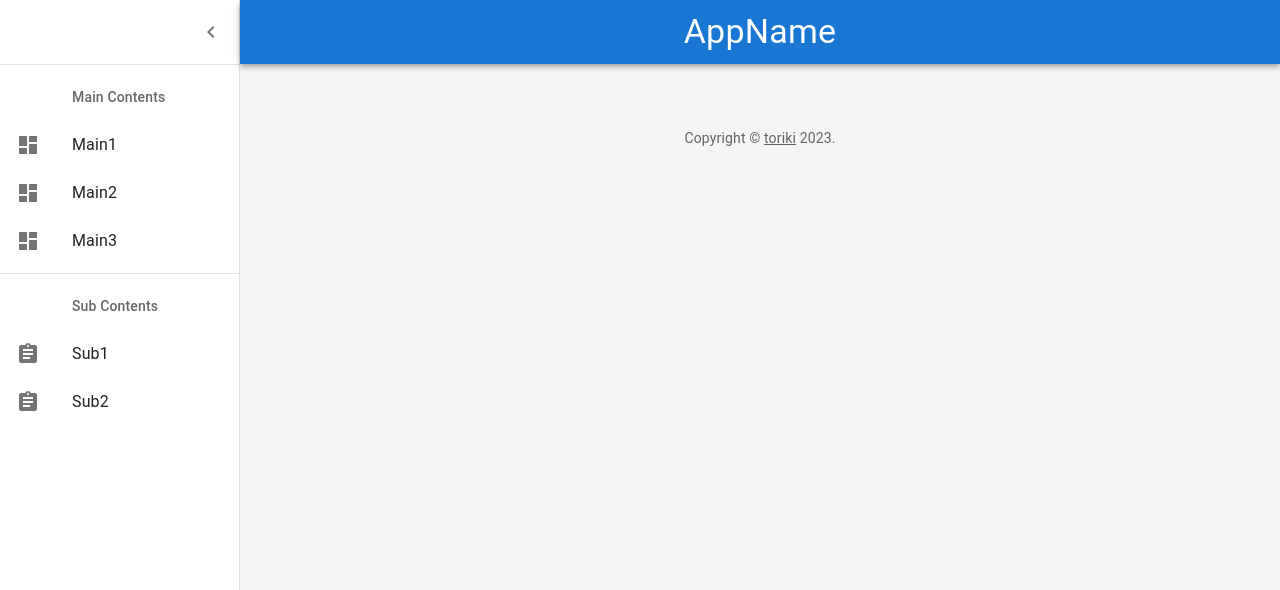
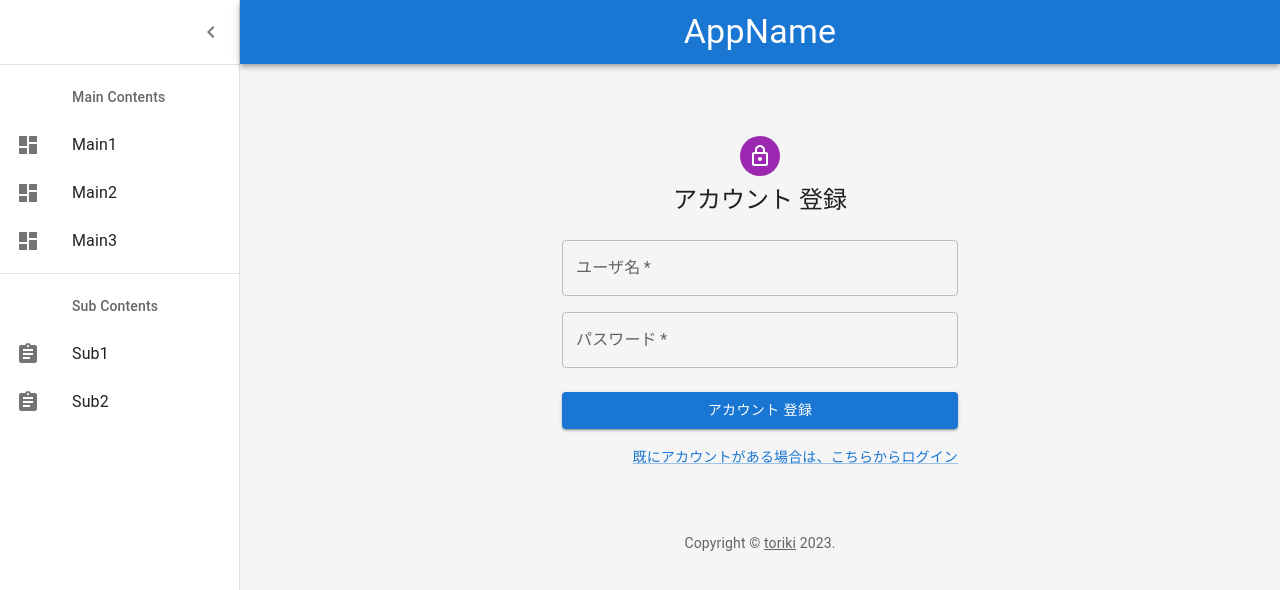
Before and after one commit to EijiToriki/websystem_template, a React (Create React App) app in the folder frontend/: page /signup in a window 1280 px wide. Shown: the top 590 px of the page. Built offline with nearby package versions, Linux system fonts and the light colour scheme.

Commit message:
signupテンプレートの実装

```diff
--- a/frontend/src/App.js
+++ b/frontend/src/App.js
@@ -16,6 +16,7 @@ import Main3 from './components/Main3';
 import Sub1 from './components/Sub1';
 import Sub2 from './components/Sub2';
 import Login from './components/Login';
+import SignUp from './components/SignUp';
 
 
 function Copyright(props) {
@@ -62,6 +63,7 @@ function App() {
               {/* ここにルーティングを設定する */}
               <Routes>
                 <Route exact path="/login" element={<Login setIsAuth={setIsAuth} setUserId={setUserId} />} />
+                <Route exact path="/signup" element={<SignUp setIsAuth={setIsAuth} setUserId={setUserId} />} />
                 <Route exact path="/main1" element={<Main1 isAuth={isAuth} userId={userId} />} />
                 <Route exact path="/main2" element={<Main2 isAuth={isAuth} userId={userId} />} />
                 <Route exact path="/main3" element={<Main3 isAuth={isAuth} userId={userId} />} />
--- /dev/null
+++ b/frontend/src/components/SignUp.js
@@ -0,0 +1,116 @@
+import * as React from 'react';
+import axios from 'axios'
+import Avatar from '@mui/material/Avatar';
+import Button from '@mui/material/Button';
+import CssBaseline from '@mui/material/CssBaseline';
+import TextField from '@mui/material/TextField';
+import Alert from '@mui/material/Alert';
+import Link from '@mui/material/Link';
+import Grid from '@mui/material/Grid';
+import Box from '@mui/material/Box';
+import LockOutlinedIcon from '@mui/icons-material/LockOutlined';
+import Typography from '@mui/material/Typography';
+import Container from '@mui/material/Container';
+import { createTheme, ThemeProvider } from '@mui/material/styles';
+import { useNavigate } from 'react-router-dom';
+
+const defaultTheme = createTheme();
+
+export default function SignUp({setIsAuth, setUserId}) {
+  const navigate = useNavigate()
+  const [signUpError, setSignUpError] = React.useState(false)
+
+  const handleSubmit = (event) => {
+    const baseURL = "http://127.0.0.1:5000/signup"
+    event.preventDefault();
+    const data = new FormData(event.currentTarget);
+    const postData = {
+      'name': data.get('username'),
+      'password': data.get('password')
+    }
+    async function postUser(){
+      try{
+        const res = await axios.post(baseURL, postData)
+        const id = res.data.result
+        console.log(id)
+        if(id >= 1){
+          localStorage.setItem('isAuth', true)
+          setIsAuth(true)
+          localStorage.setItem('userId', id)
+          setUserId(id)
+          navigate('/main1')
+        }
+      }catch(error){
+        setSignUpError(true)
+      }
+    }
+    postUser()
+  };
+
+  return (
+    <ThemeProvider theme={defaultTheme}>
+      {
+        signUpError ?
+        <Alert severity="warning" onClose={() => setSignUpError(false)}>入力したユーザ名が既に使われています</Alert>:""
+      }
+      <Container component="main" maxWidth="xs">
+        <CssBaseline />
+        <Box
+          sx={{
+            marginTop: 8,
+            display: 'flex',
+            flexDirection: 'column',
+            alignItems: 'center',
+          }}
+        >
+          <Avatar sx={{ m: 1, bgcolor: 'secondary.main' }}>
+            <LockOutlinedIcon />
+          </Avatar>
+          <Typography component="h1" variant="h5">
+            アカウント 登録
+          </Typography>
+          <Box component="form" noValidate onSubmit={handleSubmit} sx={{ mt: 3 }}>
+            <Grid container spacing={2}>
+              <Grid item xs={12}>
+                <TextField
+                  required
+                  fullWidth
+                  id="username"
+                  label="ユーザ名"
+                  name="username"
+                  autoComplete="username"
+                />
+              </Grid>
+              <Grid item xs={12}>
+                <TextField
+                  required
+                  fullWidth
+                  name="password"
+                  label="パスワード"
+                  type="password"
+                  id="password"
+                  autoComplete="new-password"
+                />
+              </Grid>
+            </Grid>
+            <Button
+              type="submit"
+              fullWidth
+              variant="contained"
+              sx={{ mt: 3, mb: 2 }}
+            >
+              アカウント 登録
+            </Button>
+            <Grid container justifyContent="flex-end">
+              <Grid item>
+                <Link href="/login" variant="body2">
+                  既にアカウントがある場合は、こちらからログイン
+                </Link>
+              </Grid>
+            </Grid>
+          </Box>
+        </Box>
+      </Container>
+    </ThemeProvider>
+  );
+}
```
Also changed, not shown: 2 other files (tests, documents, lock files or other folders).
